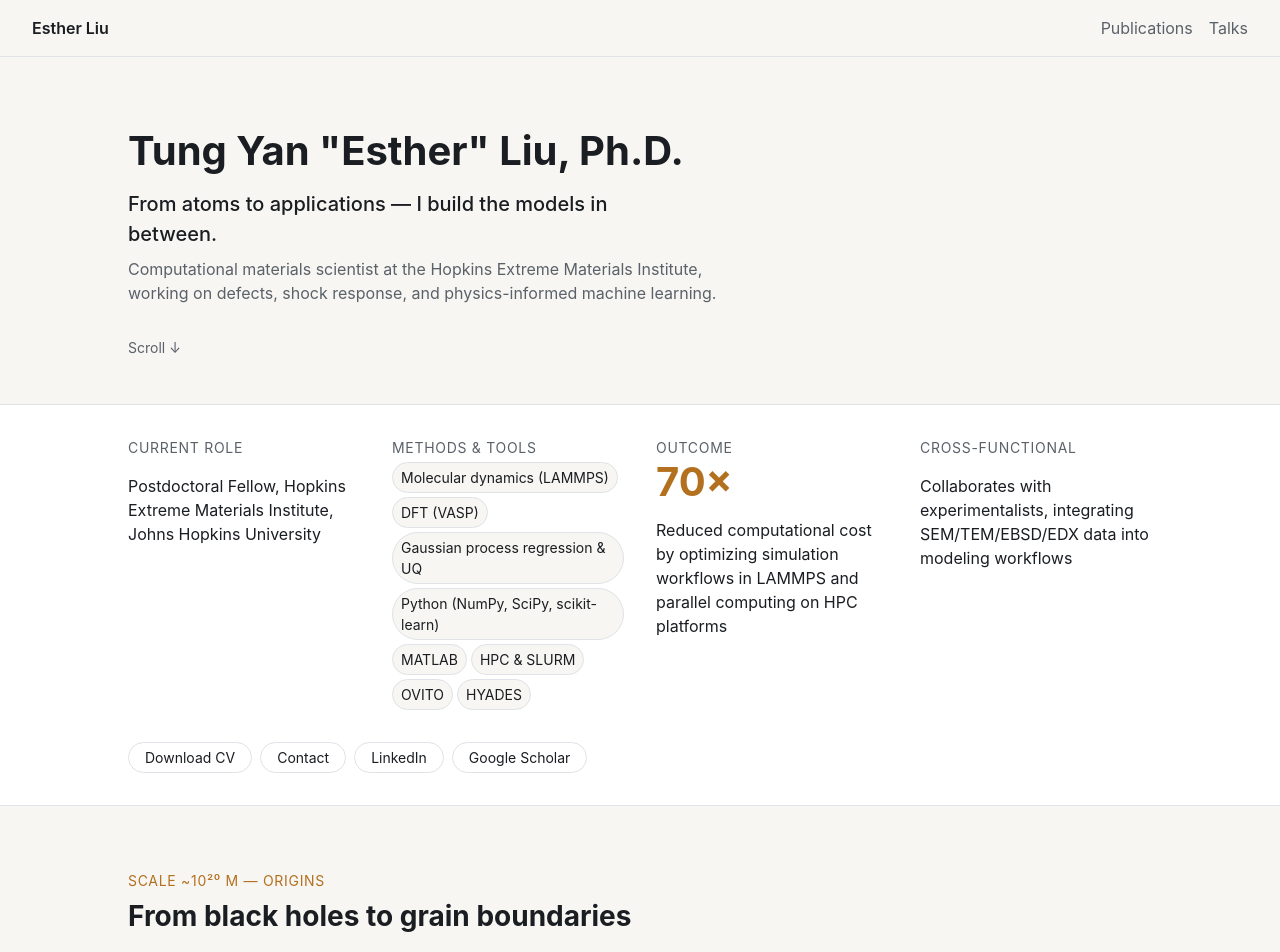
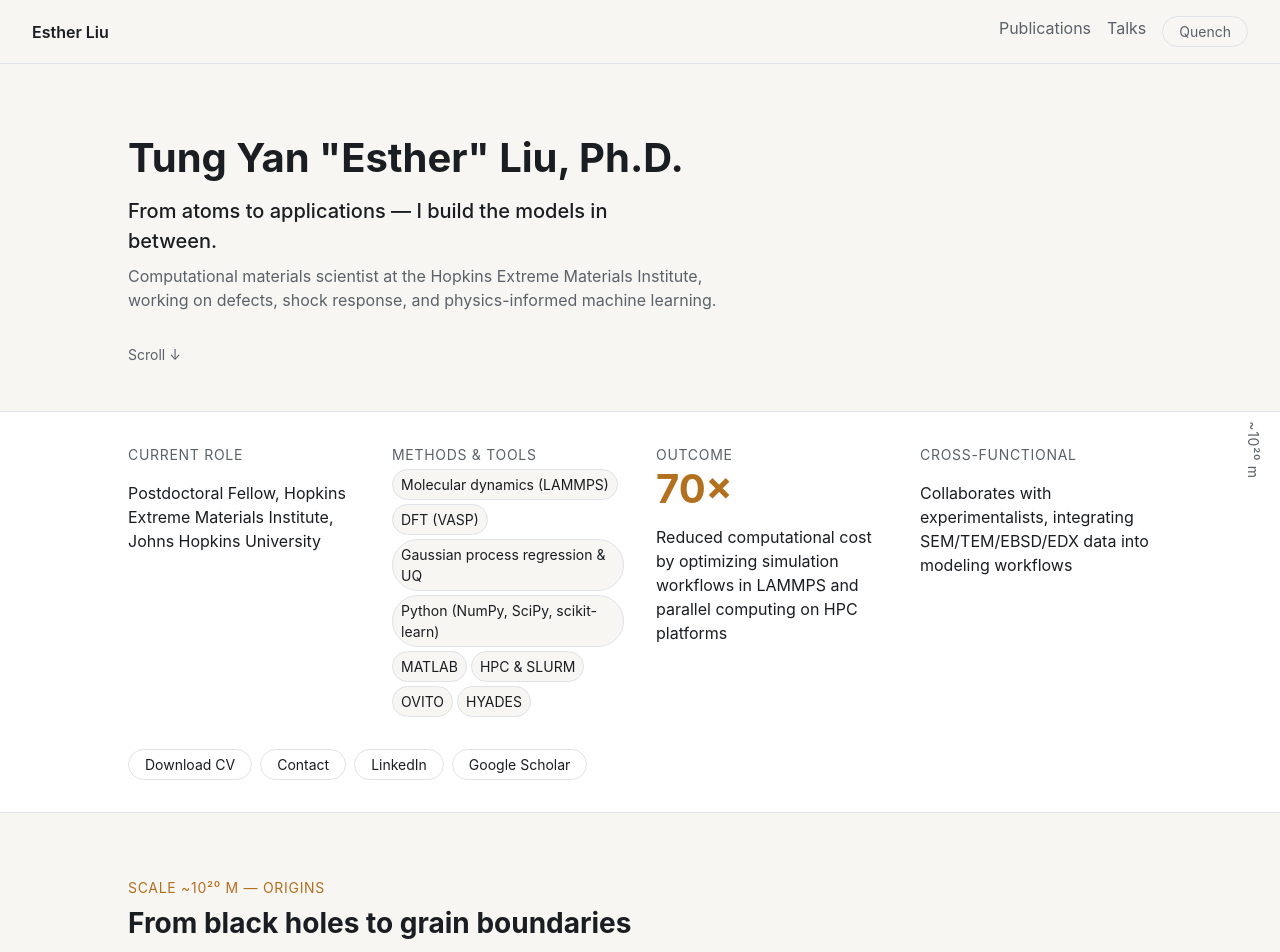
Before and after one commit to estherlty/estherlty.github.io, a Jekyll site: the page built from index.html, in a window 1280 px wide. Shown: the top 952 px of the page. Built offline with Jekyll 4.4.1, drawn with Linux system fonts in a browser that asks for light colours; some of the changed text lies outside the part shown.

Commit message:
Add JavaScript layer: scale indicator, register toggle, dark mode (build step 6)
Scroll-linked scale indicator (IntersectionObserver on [data-scale-label]
sections), jargon/plain-language register toggle per research section,
and a dark mode toggle framed as quench/anneal, persisted to localStorage.

All three controls are pure progressive enhancement: they render with
display:none by default and only become visible once an inline,
synchronous no-FOUC script in <head> adds a .js class to <html> \-
meaning with JavaScript disabled, the page ships with zero dead buttons,
the technical register is the fully readable default content, and the
theme-preference script also prevents a flash of the wrong theme on
load for repeat visitors.

Co-Authored-By: Claude Sonnet 5 <noreply@anthropic.com>

```diff
--- a/_includes/nav.html
+++ b/_includes/nav.html
@@ -3,5 +3,6 @@
   <div class="site-nav__links">
     <a href="{{ "/publications.html" | relative_url }}">Publications</a>
     <a href="{{ "/talks.html" | relative_url }}">Talks</a>
+    <button type="button" class="theme-toggle" aria-label="Toggle dark mode"></button>
   </div>
 </nav>
--- a/_includes/research-section.html
+++ b/_includes/research-section.html
@@ -1,4 +1,4 @@
-<section class="research-section" id="{{ include.id }}">
+<section class="research-section" id="{{ include.id }}" data-scale-label="{{ include.scale_indicator }}">
   <div class="container">
     <p class="research-section__scale">{{ include.scale }}</p>
     <h2 class="research-section__title">{{ include.title }}</h2>
@@ -8,6 +8,8 @@
       <img src="{{ include.image | relative_url }}" alt="{{ include.image_alt }}">
     </figure>
     {% endif %}
+
+    <button type="button" class="research-section__toggle" aria-pressed="false">Plain-language version</button>
 
     <div class="research-section__register research-section__register--technical">
       {{ include.technical }}
--- /dev/null
+++ b/_includes/scale-indicator.html
@@ -0,0 +1,3 @@
+<aside class="scale-indicator" aria-hidden="true">
+  <span class="scale-indicator__value"></span>
+</aside>
--- a/_layouts/default.html
+++ b/_layouts/default.html
@@ -5,13 +5,24 @@
   <meta name="viewport" content="width=device-width, initial-scale=1.0">
   <title>{% if page.title %}{{ page.title }} · {% endif %}{{ site.title }}</title>
   <meta name="description" content="{{ page.description | default: site.description }}">
+  <script>
+    (function () {
+      var stored = localStorage.getItem("theme");
+      if (stored === "dark" || stored === "light") {
+        document.documentElement.setAttribute("data-theme", stored);
+      }
+      document.documentElement.classList.add("js");
+    })();
+  </script>
   <link rel="stylesheet" href="{{ "/assets/css/style.css" | relative_url }}">
 </head>
 <body>
   {% include nav.html %}
+  {% include scale-indicator.html %}
   <main>
     {{ content }}
   </main>
   {% include footer.html %}
+  <script src="{{ "/assets/js/main.js" | relative_url }}" defer></script>
 </body>
 </html>
--- a/assets/css/style.css
+++ b/assets/css/style.css
@@ -490,3 +490,75 @@ a {
   border-radius: var(--radius-pill);
   padding: 0 var(--space-sm);
 }
+
+/* ---------------------------------------------------------------
+   Progressive enhancement: JS-only controls
+   Hidden by default; the inline no-FOUC script in <head> adds
+   .js to <html> synchronously, before first paint, if JS runs.
+   Nothing here is load-bearing content — see spec hard requirements.
+   --------------------------------------------------------------- */
+
+.theme-toggle,
+.research-section__toggle,
+.scale-indicator {
+  display: none;
+}
+
+.js .theme-toggle,
+.js .research-section__toggle,
+.js .scale-indicator {
+  display: inline-flex;
+}
+
+.theme-toggle {
+  align-items: center;
+  background: none;
+  border: 1px solid var(--color-border);
+  border-radius: var(--radius-pill);
+  color: var(--color-text-muted);
+  font: inherit;
+  font-size: var(--text-sm);
+  padding: var(--space-xs) var(--space-md);
+  cursor: pointer;
+}
+
+.theme-toggle:hover {
+  border-color: var(--color-accent);
+  color: var(--color-accent);
+}
+
+.research-section__toggle {
+  background: none;
+  border: 1px solid var(--color-border);
+  border-radius: var(--radius-pill);
+  color: var(--color-text-muted);
+  font: inherit;
+  font-size: var(--text-sm);
+  padding: var(--space-xs) var(--space-md);
+  margin-bottom: var(--space-lg);
+  cursor: pointer;
+}
+
+.research-section__toggle:hover {
+  border-color: var(--color-accent);
+  color: var(--color-accent);
+}
+
+.js .scale-indicator {
+  position: fixed;
+  top: 50%;
+  right: var(--space-md);
+  transform: translateY(-50%);
+  z-index: 10;
+  writing-mode: vertical-rl;
+  font-size: var(--text-sm);
+  color: var(--color-text-muted);
+  letter-spacing: 0.05em;
+  pointer-events: none;
+}
+
+@media (max-width: 768px) {
+  .js .scale-indicator {
+    display: none;
+  }
+}
--- /dev/null
+++ b/assets/js/main.js
@@ -0,0 +1,83 @@
+(function () {
+  "use strict";
+
+  var root = document.documentElement;
+
+  function currentTheme() {
+    return (
+      root.getAttribute("data-theme") ||
+      (window.matchMedia("(prefers-color-scheme: dark)").matches ? "dark" : "light")
+    );
+  }
+
+  function initThemeToggle() {
+    var toggle = document.querySelector(".theme-toggle");
+    if (!toggle) return;
+
+    function render() {
+      var target = currentTheme() === "dark" ? "light" : "dark";
+      toggle.textContent = target === "dark" ? "Quench" : "Anneal";
+      toggle.setAttribute(
+        "aria-label",
+        target === "dark" ? "Switch to dark mode (quench)" : "Switch to light mode (anneal)"
+      );
+    }
+
+    toggle.addEventListener("click", function () {
+      var next = currentTheme() === "dark" ? "light" : "dark";
+      root.setAttribute("data-theme", next);
+      try {
+        localStorage.setItem("theme", next);
+      } catch (e) {
+        /* storage unavailable, theme just won't persist */
+      }
+      render();
+    });
+
+    render();
+  }
+
+  function initRegisterToggles() {
+    var buttons = document.querySelectorAll(".research-section__toggle");
+    buttons.forEach(function (button) {
+      var section = button.closest(".research-section");
+      if (!section) return;
+      var technical = section.querySelector(".research-section__register--technical");
+      var plain = section.querySelector(".research-section__register--plain");
+      if (!technical || !plain) return;
+
+      button.addEventListener("click", function () {
+        var showPlain = technical.hidden === false;
+        technical.hidden = showPlain;
+        plain.hidden = !showPlain;
+        button.textContent = showPlain ? "Technical version" : "Plain-language version";
+        button.setAttribute("aria-pressed", String(showPlain));
+      });
+    });
+  }
+
+  function initScaleIndicator() {
+    var indicator = document.querySelector(".scale-indicator__value");
+    var sections = document.querySelectorAll("[data-scale-label]");
+    if (!indicator || !sections.length || !("IntersectionObserver" in window)) return;
+
+    var observer = new IntersectionObserver(
+      function (entries) {
+        entries.forEach(function (entry) {
+          if (entry.isIntersecting) {
+            indicator.textContent = entry.target.getAttribute("data-scale-label");
+          }
+        });
+      },
+      { rootMargin: "-40% 0px -40% 0px", threshold: 0 }
+    );
+
+    sections.forEach(function (section) {
+      observer.observe(section);
+    });
+  }
+
+  initThemeToggle();
+  initRegisterToggles();
+  initScaleIndicator();
+})();
--- a/index.html
+++ b/index.html
@@ -55,7 +55,7 @@ title: Home
   </div>
 </section>
 
-<section class="origins" id="origins">
+<section class="origins" id="origins" data-scale-label="~10²⁰ m">
   <div class="container">
     <p class="research-section__scale">Scale ~10²⁰ m — Origins</p>
     <h2 class="research-section__title">From black holes to grain boundaries</h2>
```
Also changed, not shown: other parts of index.html (+3 -0 lines).
